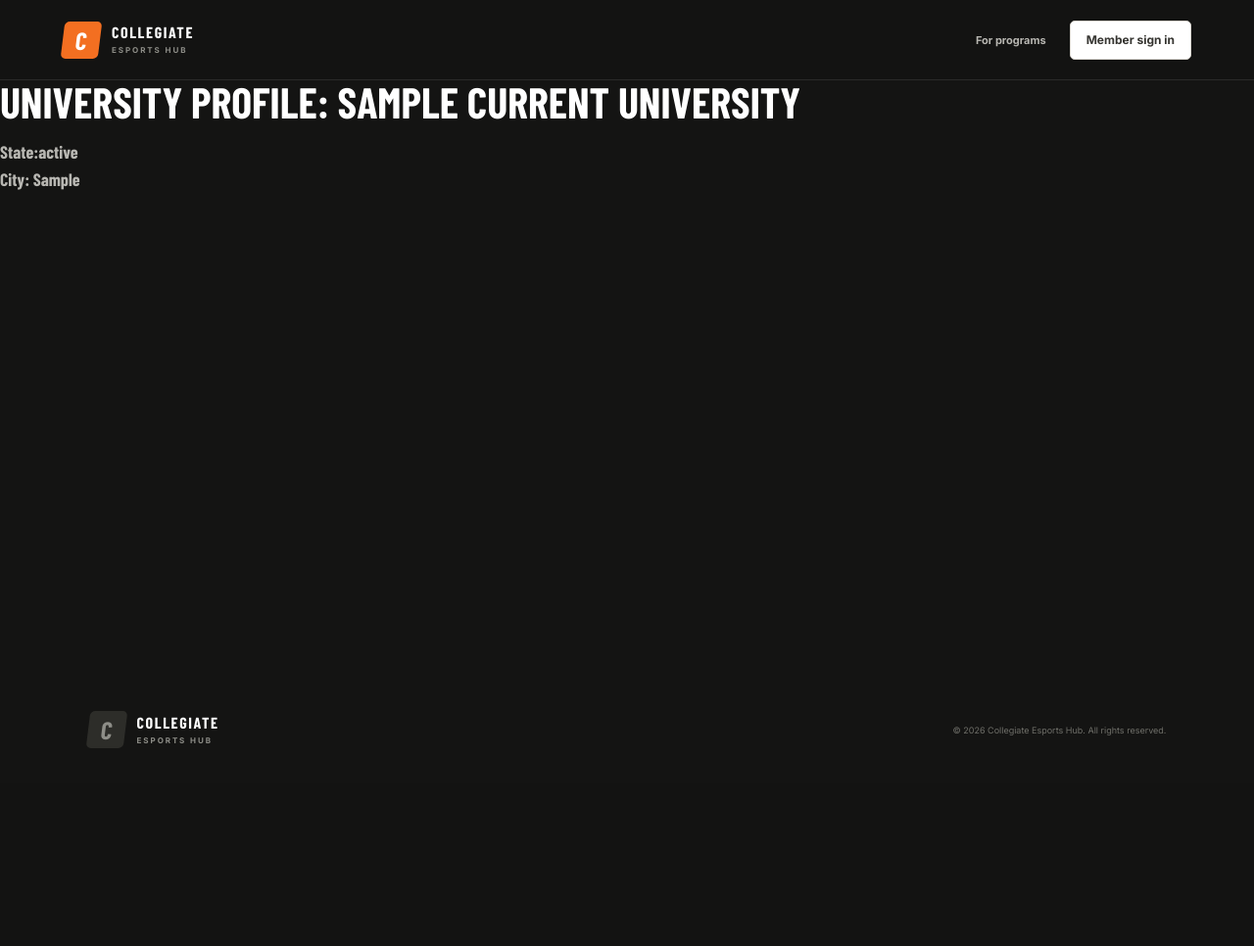
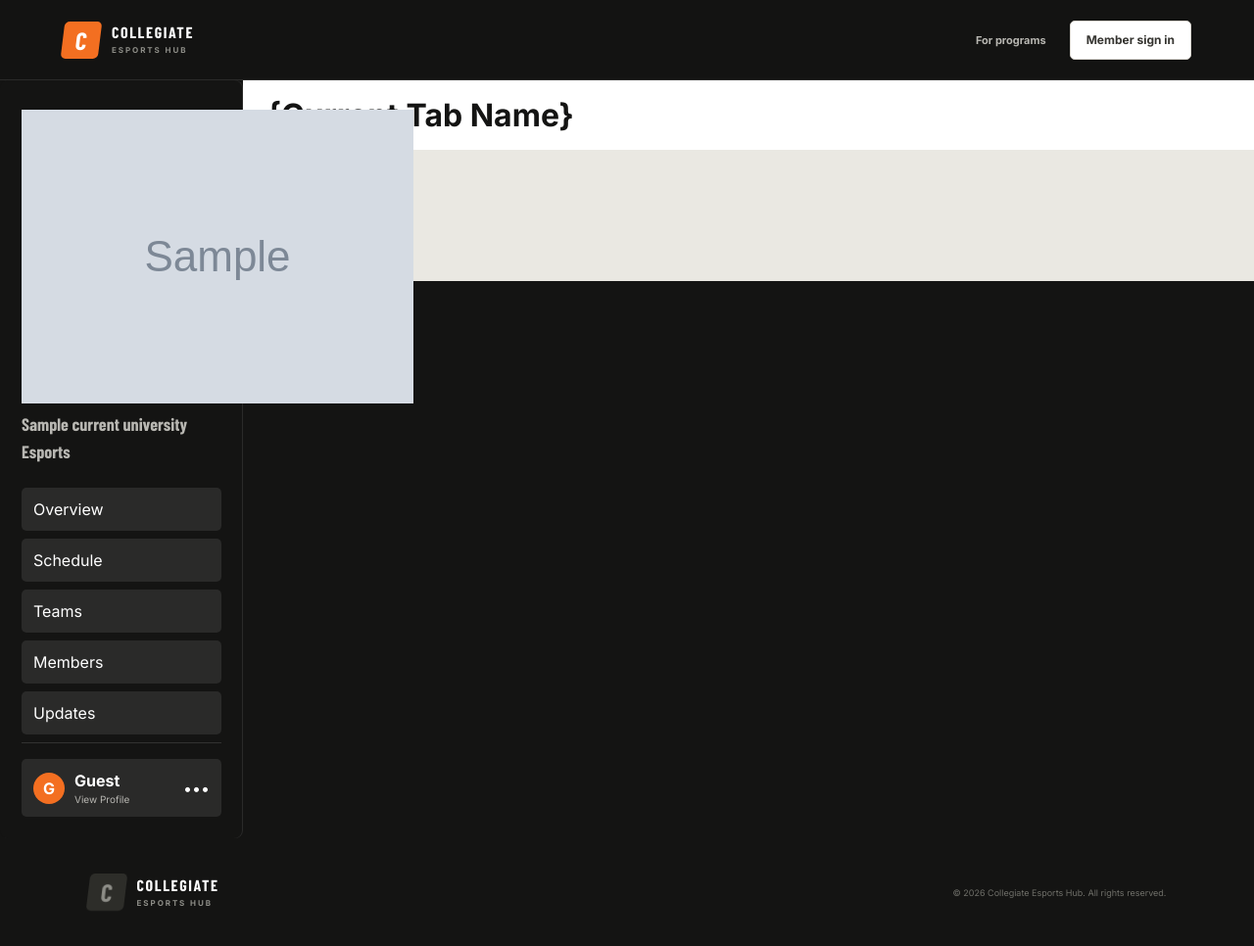
Before and after one commit to Extinctbee/Esports-app, a Flask app: template templates/university.html in a window 1280 px wide. Shown: the whole page at 98% size. Before the commit the page ends 764 px from the top, so only its background shows below. Run offline with Flask 3, Linux system fonts and the light colour scheme; the template is opened without the code that fills it: most values are stand-ins (such as "Sample title", 1, 10 or a date in 2020); grey boxes marked "Sample" are stand-in pictures; some web fonts are replaced.

Commit message:
University Template Extension
-Added a Sidebar for simple University Profile tab navigation
-Added a topbar to match figma layout for tab titles/buttons TODO later
-Added a <section> for each university profile tab
-removed duplicate index.html file

```diff
--- a/static/style.css
+++ b/static/style.css
@@ -92,9 +92,26 @@ a { color: inherit; }
 .form label > span { font-size: 10px; color: #b8b7b2; font-weight: 700; }
 .form input { width: 100%; border: 1px solid #373733; border-radius: 5px; background: #1b1b19; padding: 12px 13px; outline: none; color: white; font-size: 12px; }
 .form input:focus { border-color: var(--orange); box-shadow: 0 0 0 3px #f36f2127; }
+
+/* ---------- University Profile ---------- */
+.university-profile { display: grid; grid-template-columns: 248px minmax(0, 1fr); align-items: start;}
 .university-profile h2 { font: 800 clamp(30px, 4vw, 44px)/1 "Barlow Condensed"; text-transform: uppercase; margin: 0 0 18px; }
 .university-profile h3 { font: 700 18px "Barlow Condensed"; color: #b8b7b2; margin: 6px 0; }
-
+.university-profile-content { background-color: #EAE8E2 ; color: #141413; min-width: 0; padding: none; }
+.university-profile-content h2, .university-profile-content h3 { color: #141413; }
+.university-topbar { background: white; padding: 16px 24px; }
+.university-topbar h1 { margin: 0; }
+.university-sidebar { padding: 30px 22px 22px; background: var(--school-primary, var(--ink)); color: white; display: flex; flex-direction: column; min-height: 520px; box-shadow: inset -1px 0 #ffffff18; border-radius: 8px; position: sticky; top: 16px; }
+.university-sidebar ul { list-style: none; padding: 0; margin: 20px 0 0; }
+.university-sidebar li { margin-bottom: 8px; }
+.university-sidebar button { display: block; width: 100%; padding: 12px; border: 0; border-radius: 5px; background: #ffffff18; color: white; text-align: left;}
+.university-sidebar button:hover { background: #f3f1f148; }
+.sidebar-account { margin-top: auto;  padding-top: 16px; border-top: 1px solid #ffffff20;}
+.university-sidebar .sidebar-profile { display: flex; align-items: center; gap: 10px; width: 100%;}
+.profile-avatar { width: 32px; height: 32px; border-radius: 50%; background: var(--orange); color: white; display: grid; place-items: center; font-weight: 700; flex-shrink: 0; }
+.profile-info { display: flex; flex-direction: column; gap: 3px; align-items: flex-start; }
+.profile-info small { color: #b8b7b2; font-size: 10px; }
+.profile-options { margin-left: auto; }
 /* ---------- Responsive ---------- */
 @media (max-width: 760px) {
   .landing-main { padding-inline: 5vw; }
--- a/templates/university.html
+++ b/templates/university.html
@@ -9,11 +9,105 @@
 
 <div class="university-profile">
 
-    <!-- University Profile Header -->
-    <h2>University Profile: {{ currentUniversity.uName }}</h2>
+    <!-- University Side Bar-->
+    <aside class="university-sidebar">
 
-    <!-- University Profile Details -->
-    <h3>State:{{ currentUniversity.uState }} </h3>
-    <h3>City: {{ currentUniversity.uCity }}</h3>
+        <div>
+            <img src="{{ currentUniversity.uLogo }}" alt="{{ currentUniversity.uName }} Logo">
+            <div>
+                <h3>{{ currentUniversity.uName }}</h3>
+                <h3>Esports</h3>
+            </div>
+
+        </div>
+
+        <ul>
+            <li><button type="button" data-tab="overview">Overview</button></li>
+            <li><button type="button" data-tab="schedule">Schedule</button></li>
+            <li><button type="button" data-tab="teams">Teams</button></li>
+            <li><button type="button" data-tab="members">Members</button></li>
+            <li><button type="button" data-tab="updates">Updates</button></li>
+        </ul>
+
+        <!-- Sidebar Profile Button -->
+        <div class="sidebar-account">
+            <button type="button" data-tab="profile" class="sidebar-profile">
+                <span class="profile-avatar">G</span>
+                <span class="profile-info">
+                    <strong>Guest</strong>
+                    <small>View Profile</small>
+                </span>
+                <span class="profile-options">•••</span>
+            </button>
+        </div>
+    </aside>
+
+    <div class="university-profile-content">
+        <div>
+            <!-- University Profile Top Bar-->
+            <div class="university-topbar">
+                <h1> {Current Tab Name}</h1>
+            </div>
+
+            <!-- University Overview Section-->
+            <section id="overview" class="university-tab">
+                <h2>Overview</h2>
+                <p>State: {{ currentUniversity.uState }}</p>
+                <p>City: {{ currentUniversity.uCity }}</p>
+
+            </section>
+
+            <!-- University Schedule Section-->
+            <section id="schedule" class="university-tab" hidden>
+                <h2>Schedule</h2>
+                <p>University match schedules will appear here.</p>
+            </section>
+
+            <!-- University Teams Section -->
+            <section id="teams" class="university-tab" hidden>
+                <h2>Teams: </h2>
+                <p>University esports teams will appear here.</p>
+            </section>
+
+            <!-- University Members Section -->
+            <section id="members" class="university-tab" hidden>
+                <h2>Members</h2>
+                <p>University esports team members will appear here.</p>
+            </section>
+
+            <!-- University Updates Section -->
+            <section id="updates" class="university-tab" hidden>
+                <h2>Updates</h2>
+                <p>University esports updates will appear here.</p>
+            </section>
+
+            <!-- University Profile Section -->
+            <section id="profile" class="university-tab" hidden>
+                <h2>Profile</h2>
+                <p>Account profiles and settings coming soon.</p>
+            </section>
+        </div>
+    </div>
+
+    <!-- Tab Selection Script -->
+    <script>
+    const tabButtons = document.querySelectorAll(
+        ".university-sidebar button[data-tab]"
+    );
+
+    const tabPanels = document.querySelectorAll(
+        ".university-tab"
+    );
+
+    tabButtons.forEach(button => {
+        button.addEventListener("click", () => {
+            const selectedTab = button.dataset.tab;
+
+            tabPanels.forEach(panel => {
+                panel.hidden = panel.id !== selectedTab;
+            });
+        });
+    });
+</script>
 </div>
 {% endblock %}
```
Also changed, not shown: index.html (deleted, +0 -45 lines).
